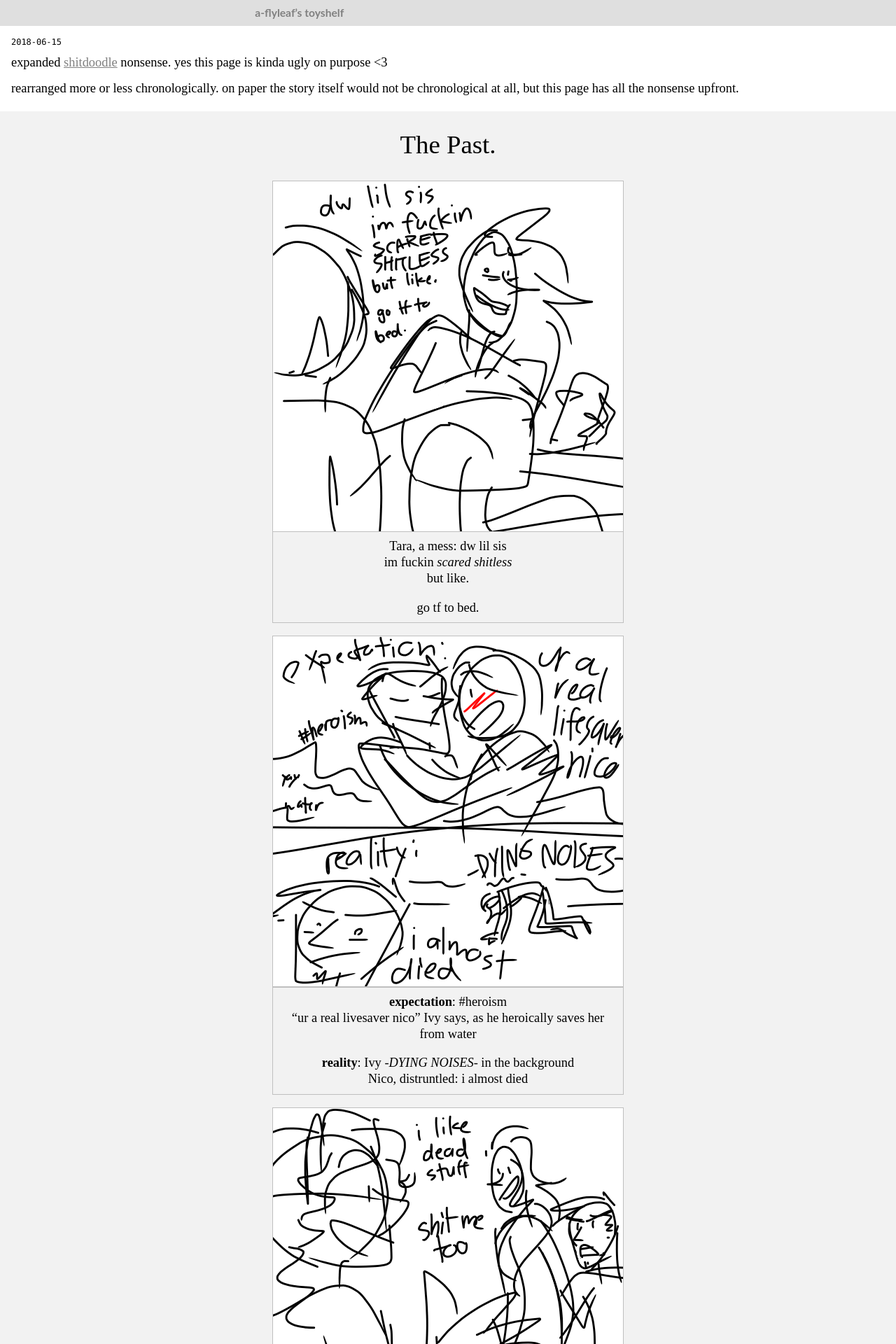
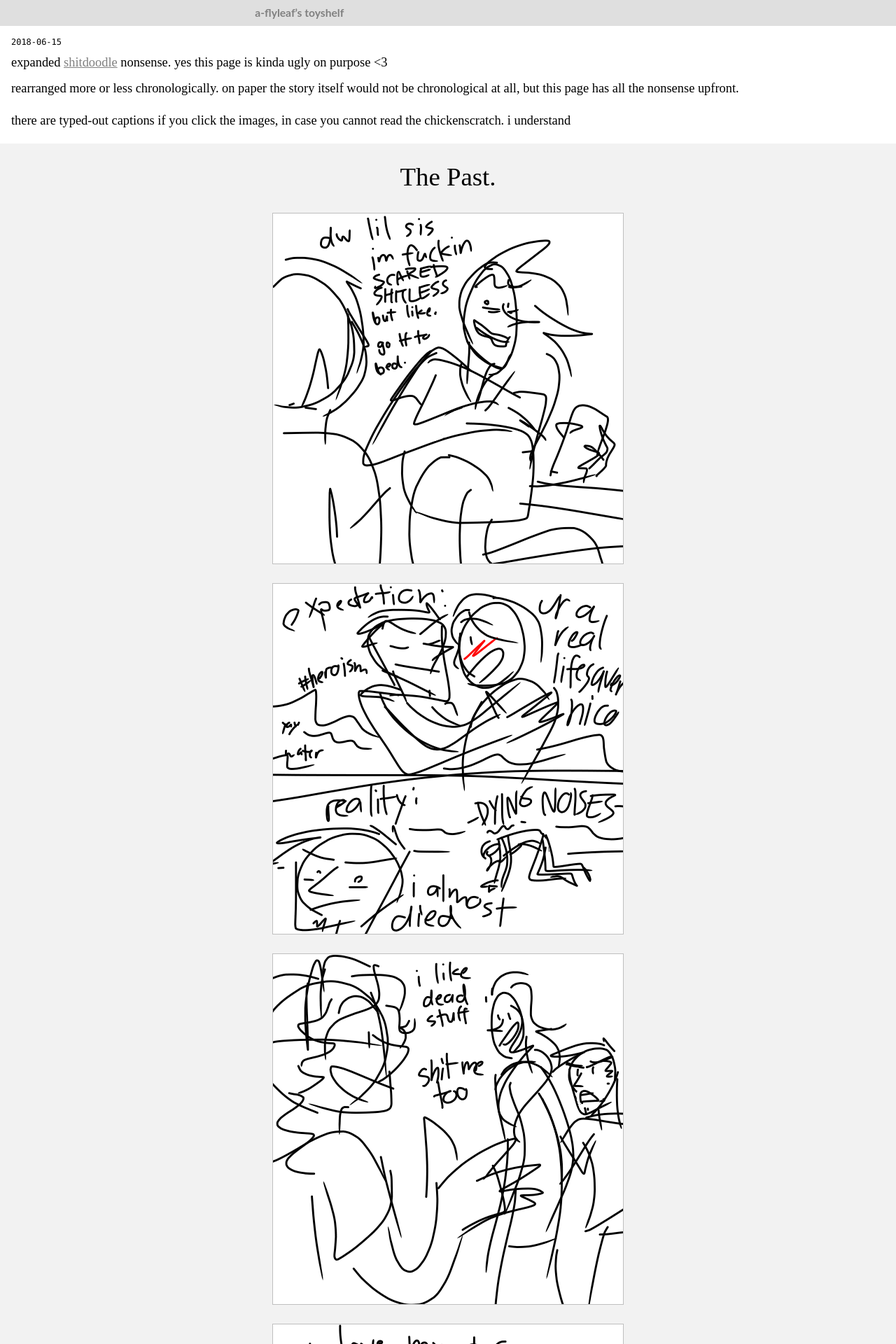
Before and after one commit to a-flyleaf/toyshelf, a Jekyll site: the page built from disaster-crew/2018-06-15/index.html, in a window 1280 px wide. Shown: the top 1920 px of the page at 70% size. Built offline with Jekyll 4.4.1, drawn with Linux system fonts in a browser that asks for light colours; some web fonts are replaced; some of the changed text lies outside the part shown.

Commit message:
disaster shitdoodle page done fr

```diff
--- a/disaster-crew/2018-06-15/index.html
+++ b/disaster-crew/2018-06-15/index.html
@@ -6,28 +6,34 @@ title: 2018-06-15
 css: ".sc{text-transform:uppercase;} em.sc{font-style:normal;} /*should be in the site's main css tbfh*/
 	#content .wrap{max-width:100%; font-family:initial; padding:0;}
 	h1{margin-top:0; font-size:.65em; border:0; font-family:consolas,monospace; font-weight:normal;}
-	h1,.wrap>p{padding:0 1rem;}
-	.wrap>p+p{margin-bottom:1em;}
+	h1,#intro p,#back{padding:0 1rem;}
+	#intro p+p{margin-bottom:1em;}
 	section{padding:1rem; text-align:center;}
-	section:nth-of-type(odd){background:rgba(0,0,0,.05);}
+	.then{background:rgba(0,0,0,.05);}
 	h2{font-size:2em; padding:0; border:0; margin:.5em 0 1em; font-weight:normal;}
 	section>p:first-of-type{margin-top:0;}
+	summary{list-style:none; cursor:pointer; display:inline-block; border:0;} summary::marker,details>summary::-webkit-details-marker{display:none;}
 	figure img{display:inline;}
 	figure img,figcaption{border:1px solid #bfbfbf;}
 	figcaption{max-width:502px; margin:-.5em auto 0; padding:.5em;}
 	figure p{margin:0; line-height:1.25;} figure p+p{margin-top:1em;}
-	@media (prefers-color-scheme:dark){
-		section:nth-of-type(odd){background:rgba(0,0,0,.25);}
-		figure img,figcaption{border-color:#000;}
-	}
 
 	.b{font-style:normal;}
 	big{font-size:1.5em;}
 	i .sc{font-style:italic;}
+	h3{font-weight:normal; margin:0 0 -.25em;}
+	.then2{background:rgba(0,0,0,.1);}
+
+	@media (prefers-color-scheme:dark){
+		section:nth-of-type(odd){background:rgba(0,0,0,.25);}
+		figure img,figcaption{border-color:#000;}
+		.then2{background:rgba(0,0,0,.4);}
+	}
 "
 
 sec:
   - h2: "The Past."
+    class: then
     imgs:
       - num: "13"
         alt: |-
@@ -174,13 +186,16 @@ sec:
 #    txt2: |-
 #      ipsum
 ---
-<p>expanded <a href="{%include url.html%}/art/storybs">shitdoodle</a> nonsense. yes this page is kinda ugly on purpose &lt;3</p>
-<p>rearranged more or less chronologically. on paper the story itself would not be chronological at all, but this page has all the nonsense upfront.</p>
+<div id="intro">
+	<p>expanded <a href="{%include url.html%}/art/storybs">shitdoodle</a> nonsense. yes this page is kinda ugly on purpose &lt;3</p>
+	<p>rearranged more or less chronologically. on paper the story itself would not be chronological at all, but this page has all the nonsense upfront.</p>
+	<p>there are typed-out captions if you click the images, in case you cannot read the chickenscratch. i understand</p>
+</div>
 
-{%for sec in page.sec%}<section>{%if sec.h2%}<h2>{{sec.h2}}</h2>{%endif%}{%if sec.txt1%}{{sec.txt1|markdownify}}{%endif%}{%for i in sec.imgs%}<figure>
-	<img src="{{i.num}}.png" alt="">
+{%for sec in page.sec%}<section class="{{sec.class}}{%if sec.h3%} then2{%endif%}">{%if sec.h2%}<h2>{{sec.h2}}</h2>{%endif%}{%if sec.h3%}<h3>{{sec.h3}}</h3>{%endif%}{%if sec.txt1%}{{sec.txt1|markdownify}}{%endif%}{%for i in sec.imgs%}<figure><details>
+	<summary><img src="{{i.num}}.png" alt=""></summary>
 	<figcaption>{{i.alt|markdownify}}</figcaption>
-</figure>{%endfor%}{%if sec.txt2%}{{sec.txt2|markdownify}}{%endif%}
+</details></figure>{%endfor%}{%if sec.txt2%}{{sec.txt2|markdownify}}{%endif%}
 </section>{%endfor%}
 
-<p><a href="{%include url.html%}/disaster-crew">← back to disaster crew index</a></p>
+<p id="back"><a href="{%include url.html%}/disaster-crew">← back to disaster crew index</a></p>
```
Also changed, not shown: other parts of disaster-crew/2018-06-15/index.html (+6 -0 lines).
